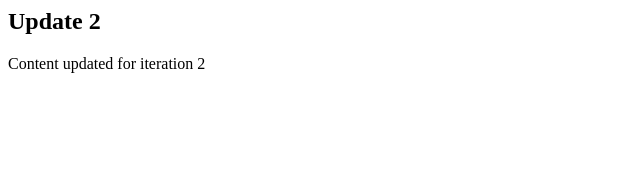
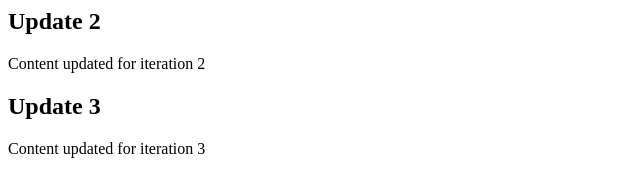
Before and after one commit to yoshimitsu198/literate-spoon, a plain HTML site: page src/index.html in a window 1280 px wide. Shown: the whole page, without its empty margins (0-640 px from the left). Drawn offline with Linux system fonts and the light colour scheme.

```diff
--- a/src/index.html
+++ b/src/index.html
@@ -3,3 +3,9 @@
     <h2>Update 2</h2>
     <p>Content updated for iteration 2</p>
 </div>
+
+<!-- Updated iteration 3 -->
+<div class="update-3">
+    <h2>Update 3</h2>
+    <p>Content updated for iteration 3</p>
+</div>
```
